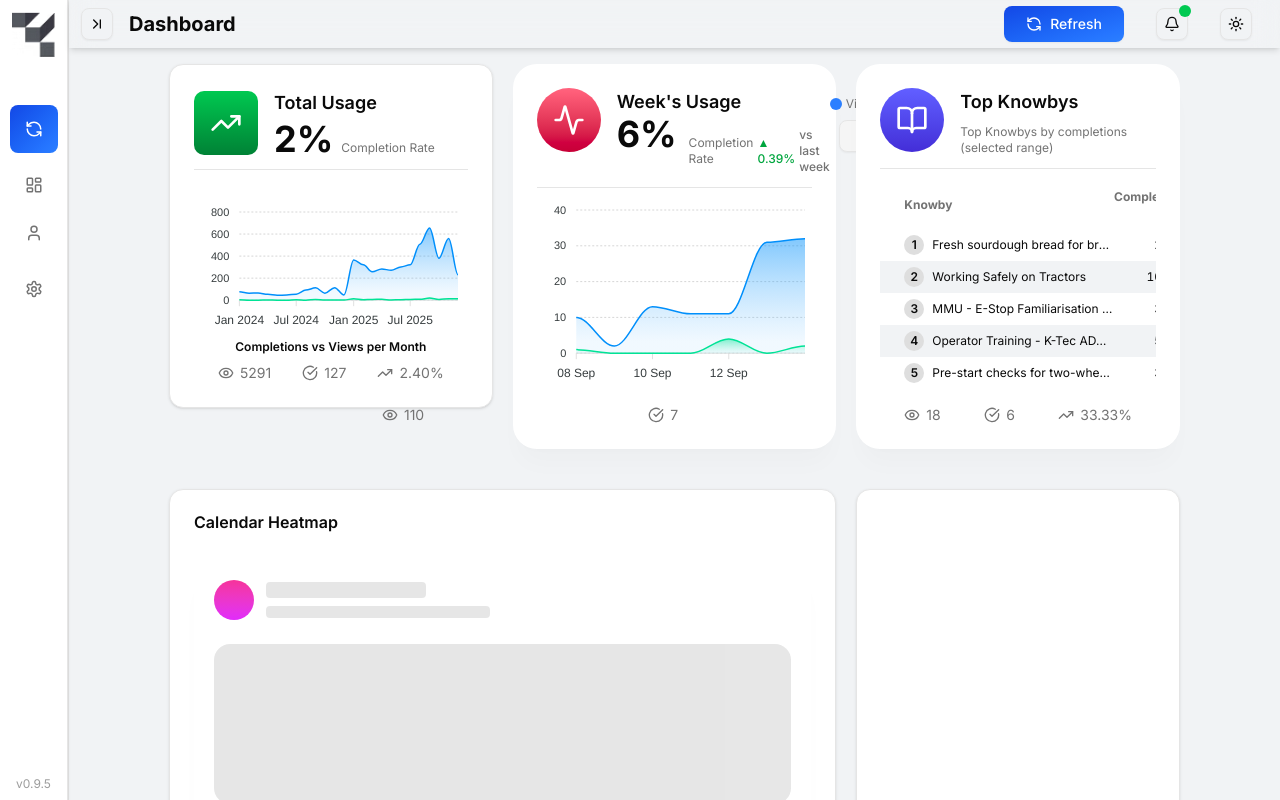
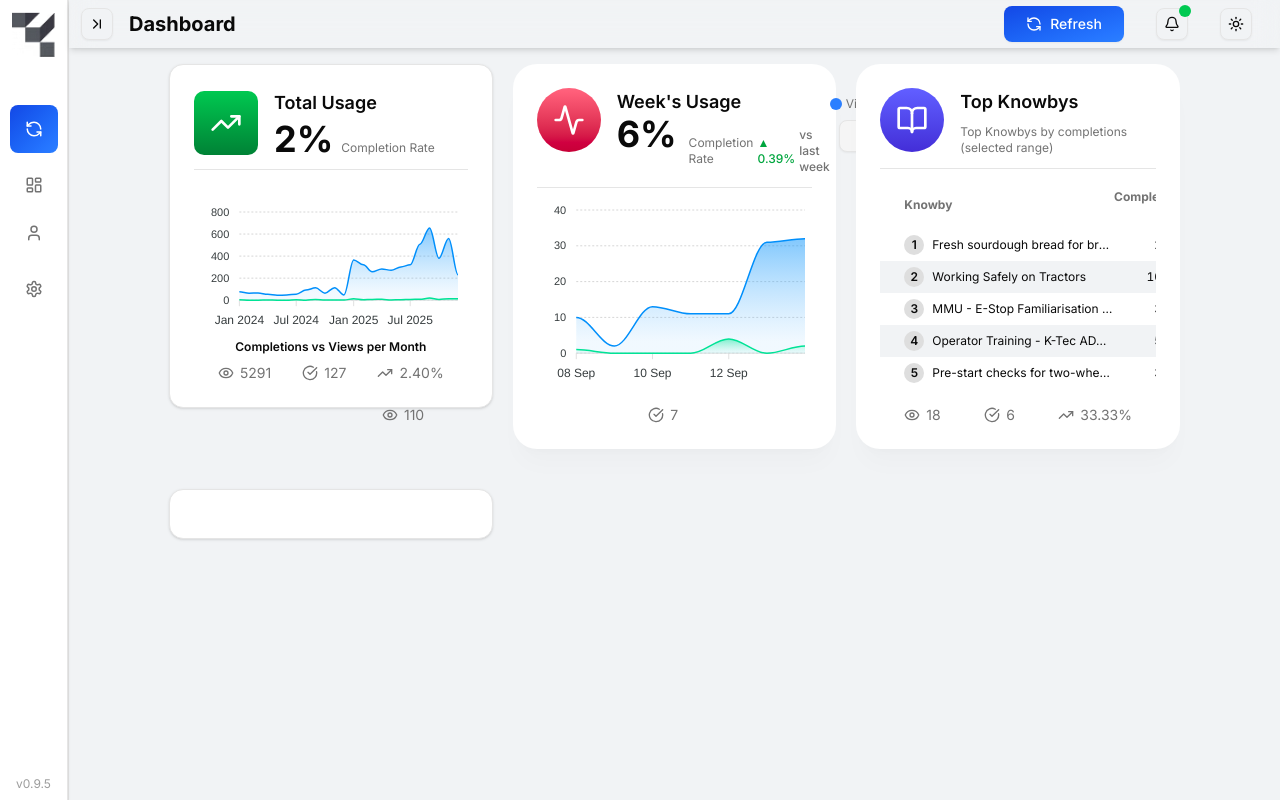
Before and after one commit to GladWrap85/NextJS-Knowby-Dashboard, a Next.js app: page /team in a window 1280 px wide. Built offline with nearby package versions, Linux system fonts and the light colour scheme.

Commit message:
fixed team page

```diff
--- a/app/team/page.tsx
+++ b/app/team/page.tsx
@@ -41,14 +41,7 @@ export default function Home() {
 
       {/* Calendar Heatmap + Dialog Card */}
       <div className="grid grid-cols-1 lg:grid-cols-3 gap-[20px]">
-        <Card className="bg-card text-card-foreground flex flex-col rounded-xl border col-span-2">
-          <CardHeader>
-            <CardTitle>Calendar Heatmap</CardTitle>
-          </CardHeader>
-          <CardContent>
-            <ViewsCalendarHeatmap />
-          </CardContent>
-        </Card>
+
 
 
         <Card />
```
